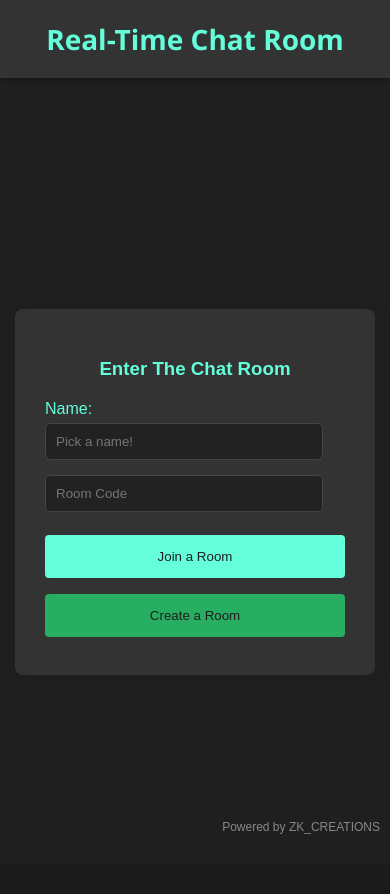
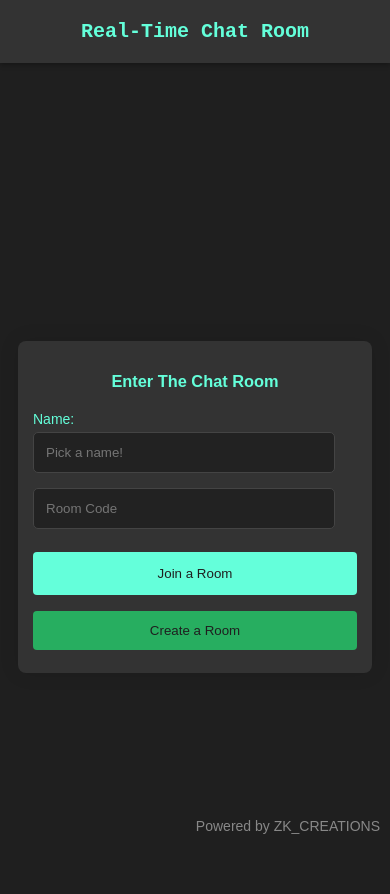
Before and after one commit to zuberkhan01st/Chat-Room, a Flask app: page / in a window 390 px wide. Before the commit the page ends 834 px from the top, so only its background shows below. Run offline with Flask 3, Linux system fonts and the light colour scheme; some libraries are stand-ins or nearby versions.

Commit message:
Update home.html

```diff
--- a/templates/home.html
+++ b/templates/home.html
@@ -24,13 +24,42 @@
     top: 0;
     z-index: 1000; /* Ensure header stays on top */
     box-shadow: 0px 2px 5px rgba(0, 0, 0, 0.3);
+    display: flex;
+    justify-content: center;
+    align-items: center;
   }
 
   h1 {
-    font-family: 'Segoe UI', Tahoma, Geneva, Verdana, sans-serif; /* Change font family */
+    font-family: 'Courier New', Courier, monospace; /* Typewriter font */
     font-size: 28px;
-    color: #64ffda; /* Light cyan title color */
+    color: #64ffda; /* Light cyan text */
     margin: 0;
+    white-space: nowrap;
+    overflow: hidden;
+    border-right: 3px solid #ff4d4d; /* Red typewriter cursor */
+    width: 0; /* Initially no width for typing effect */
+    animation: typing 6s steps(30, end) 1s 1 normal forwards, blink 0.75s step-end infinite;
+    padding: 0 15px; /* Ensure text is within padding */
+  }
+
+  @keyframes typing {
+    from {
+      width: 0;
+    }
+    to {
+      width: 100%;
+    }
+  }
+
+  @keyframes blink {
+    50% {
+      border-color: transparent;
+    }
+  }
+
+  /* Stop cursor after typing */
+  h1.finished {
+    border-right: none; /* Remove the cursor */
   }
 
   .content {
@@ -39,12 +68,12 @@
     justify-content: center;
     align-items: center;
     height: calc(100vh - 100px); /* Adjust to fit content between header and footer */
+    width: 100%;
+    padding: 20px;
   }
 
-  /* Form and powered by styles continue... */
-
   form {
-    width: 300px;
+    width: 400px; /* Increased width for form */
     background-color: #333; /* Darker form background */
     padding: 30px;
     border-radius: 8px;
@@ -112,18 +141,68 @@
     margin-top: 10px;
   }
 
-  /* Powered by styles */
   .powered-by {
     position: fixed;
     bottom: 10px;
     right: 10px;
-    font-size: 12px;
+    font-size: 14px;
     color: #888;
+    z-index: 999; /* Ensure it stays on top */
+  }
+
+  /* Media Queries for Responsiveness */
+  @media (max-width: 768px) {
+    body {
+      font-size: 14px;
+    }
+
+    header h1 {
+      font-size: 24px;
+    }
+
+    .content {
+      padding: 15px;
+    }
+
+    form {
+      padding: 20px;
+      width: 90%;
+    }
+
+    input[type="text"],
+    input[type="password"] {
+      padding: 12px;
+    }
+
+    .create-btn {
+      padding: 14px;
+    }
+  }
+
+  @media (max-width: 480px) {
+    header h1 {
+      font-size: 20px;
+    }
+
+    form {
+      padding: 15px;
+    }
+
+    .create-btn {
+      padding: 12px;
+    }
+  }
+  button:hover {
+    background-color: #1abc9c; /* Darker cyan on hover */
+  }
+
+  .create-btn:hover {
+    background-color: #2ecc71; /* Darker green on hover */
   }
 </style>
 
 <header>
-  <h1>Real-Time Chat Room</h1>
+  <h1 id="chat-title">Real-Time Chat Room</h1>
 </header>
 
 <div class="content">
@@ -150,4 +229,11 @@
   Powered by ZK_CREATIONS
 </div>
 
+<script>
+  // Add class to stop cursor blinking after typing animation is complete
+  setTimeout(() => {
+    document.getElementById("chat-title").classList.add("finished");
+  }, 7000); // Typing animation duration (6s) + 1s delay
+</script>
+
 {% endblock %}
```
